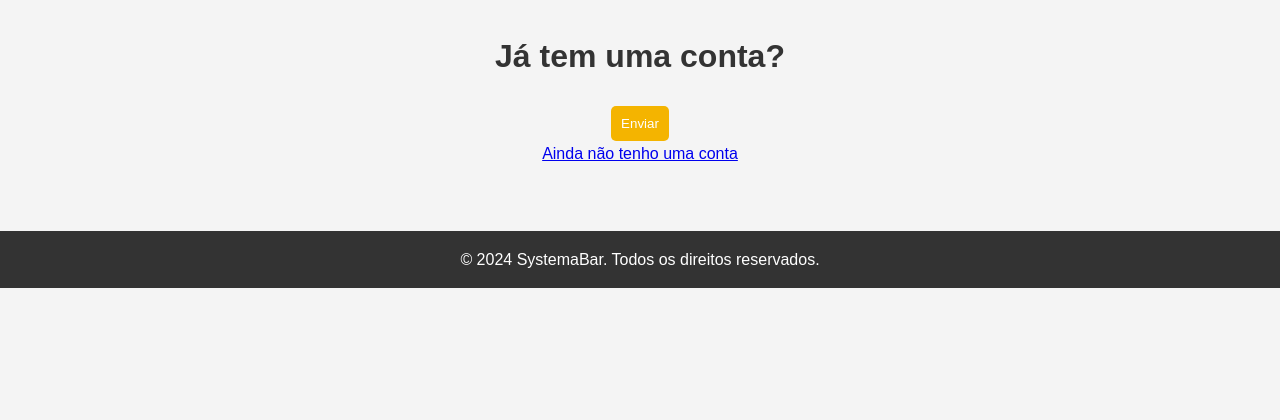
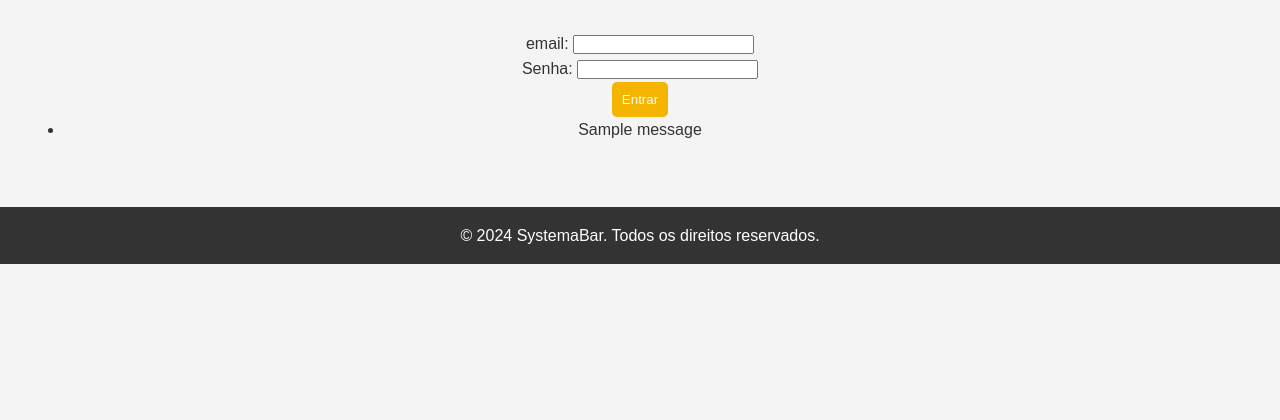
Before and after one commit to ThalesHenri/SystemaBar, a Django app: page /administradorLogin/ in a window 1280 px wide. Shown: the part 286-706 px from the top of the page. Run offline with Django 5.2, Linux system fonts and the light colour scheme; tables that the repository leaves empty hold one stand-in row (values such as "Sample post"); one stand-in notice (Sample message) is shown.

Commit message:
login e cadastro de admin feito

```diff
--- a/systemaBarDjango/main/forms.py
+++ b/systemaBarDjango/main/forms.py
@@ -7,3 +7,9 @@ class AdminForm(forms.ModelForm):
     class Meta:
         model = AdminModel
         fields = ['usuario', 'email', 'senha']
+
+
+
+class AdminLoginForm(forms.Form):
+    email = forms.EmailField(label="email")
+    senha = forms.CharField(widget=forms.PasswordInput)
--- /dev/null
+++ b/systemaBarDjango/main/templates/adminLogin.html
@@ -0,0 +1,18 @@
+{% extends "index.html" %}
+{% block title %}<h2>Login de Administrador</h2>{% endblock title %}
+{% block contentTitle %}{% endblock contentTitle %}
+{% block content %}
+<form method="POST" action="{% url 'administradorLogin' %}">
+    {% csrf_token %}
+    {{ form.as_p }}
+    <button type="submit">Entrar</button>
+</form>
+
+{% if messages %}
+    <ul>
+        {% for message in messages %}
+            <li>{{ message }}</li>
+        {% endfor %}
+    </ul>
+{% endif %}
+{% endblock content %}
--- a/systemaBarDjango/main/templates/administradorLogin.html
+++ b/systemaBarDjango/main/templates/administradorLogin.html
@@ -6,6 +6,7 @@
         <div class="feature-tiem">
             <form action="/administradorLoginEvent/" method="POST">
                 {% csrf_token %}
+                {{ form.as_p}}
                 <button type="submit" class="btn_primary">Enviar</button>
             </form>
             <a href="/cadastrarAdministrador/">Ainda não tenho uma conta</a>
--- a/systemaBarDjango/main/templates/cadastrarAdministrador.html
+++ b/systemaBarDjango/main/templates/cadastrarAdministrador.html
@@ -2,7 +2,7 @@
 {% block title %}<h2>Cadastrar Administrador</h2>{% endblock title %}
 {% block contentTitle %}<h3>Cadastre aqui o novo usuário administrador</h3>{% endblock contentTitle %}
 {% block content %}
-<form method="POST" action="{% url "administradorLoginEvent" %}">
+<form method="POST" action="{% url "cadastrarAdministradorEvent" %}">
     {% csrf_token %}
     {{ form.as_p }}
     <button type="submit">Cadastrar</button>
--- a/systemaBarDjango/main/urls.py
+++ b/systemaBarDjango/main/urls.py
@@ -4,7 +4,7 @@ from . import views
 urlpatterns = [
     path('', views.home, name='home'),
     path('administradorLogin/', views.administradorLogin, name='administradorLogin'),
-     path('administradorLoginEvent/', views.administradorLoginEvent, name='administradorLoginEvent'),
+     path('cadastrarAdministradorEvent/', views.cadastrarAdministradorEvent, name='cadastrarAdministradorEvent'),
     path('cadastrarAdministrador/', views.cadastrarAdministrador, name='cadastrarAdministrador'),
 
 
--- a/systemaBarDjango/main/views.py
+++ b/systemaBarDjango/main/views.py
@@ -1,15 +1,14 @@
 from django.shortcuts import render, HttpResponse,redirect
-from .forms import AdminForm
+from .forms import AdminForm,AdminLoginForm
+from .models import AdminModel
 from django.contrib import messages
+from django.contrib.auth import authenticate,login
 
 # Create your views here.
 
 
 def home(response):
     return render(response,'index.html')
-
-def administradorLogin(response):
-    return render(response,'administradorLogin.html')
 
 
 def cadastrarAdministrador(response):
@@ -19,7 +18,7 @@ def cadastrarAdministrador(response):
 
 
 
-def administradorLoginEvent(response):
+def cadastrarAdministradorEvent(response):
     if response.method == 'POST':
         form = AdminForm(response.POST)
         if form.is_valid():
@@ -32,3 +31,26 @@ def administradorLoginEvent(response):
             print("Mensagem de erro cadastrada")
     else:
         form = AdminForm()
+
+
+def administradorLogin(response):
+    if response.method == 'POST':
+        form = AdminLoginForm(response.POST)
+        if form.is_valid():
+            email = form.cleaned_data['email']
+            senha = form.cleaned_data['senha']
+
+            # Autenticando o administrador
+            try:
+                admin = AdminModel.objects.get(email=email, senha=senha)
+                # Você pode personalizar aqui a lógica de autenticação ou login
+                response.session['admin_logged_in'] = admin.id  # Armazenar o id do admin na sessão
+                messages.success(response, 'Login realizado com sucesso!')
+                print('admin_logado')
+                return redirect('home')  # Redireciona para o painel do administrador
+            except AdminModel.DoesNotExist:
+                messages.error(response, 'Credenciais inválidas. Verifique seu e-mail ou senha.')
+    else:
+        form = AdminLoginForm()
+
+    return render(response, 'adminLogin.html', {'form': form})
```
